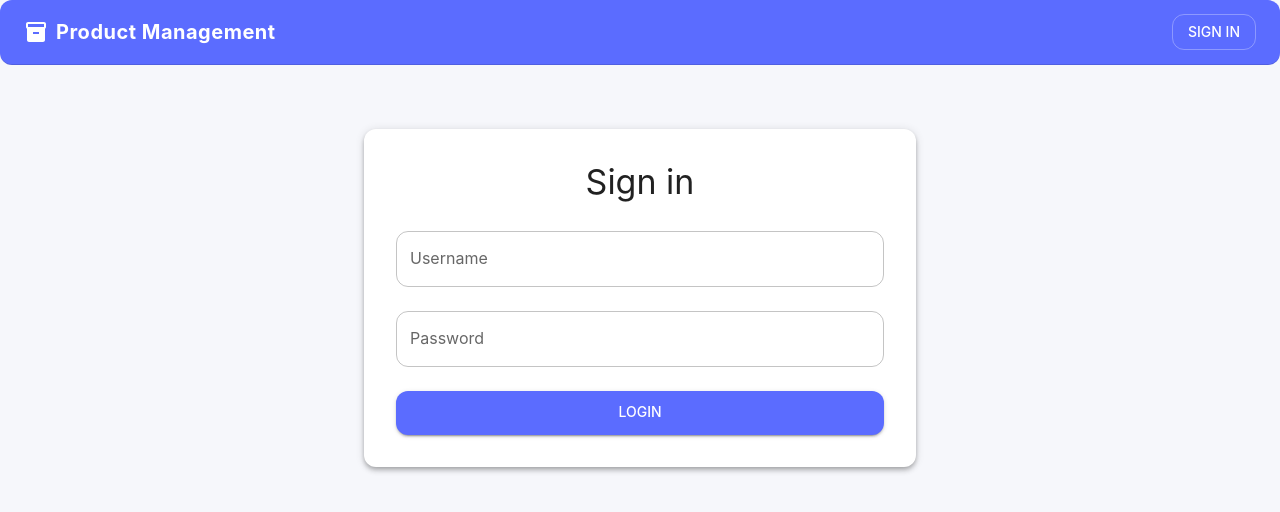
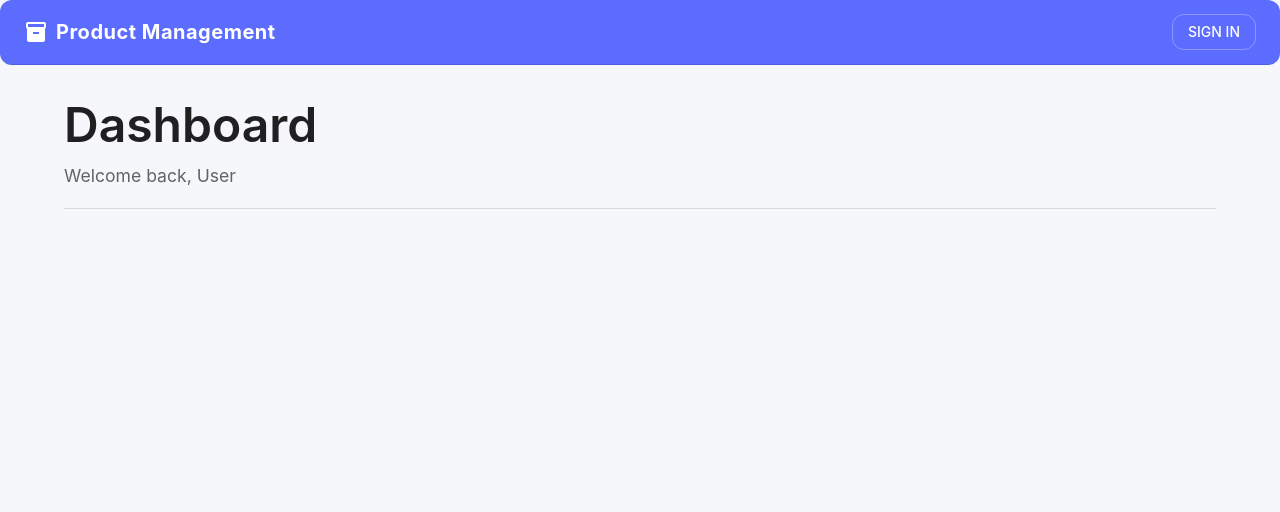
Before and after one commit to madhusri-bit/PMS_frontend, a React app: page / in a window 1280 px wide. Before the commit this address led to /login. Shown: the top 512 px of the page. Built offline with nearby package versions, Linux system fonts and the light colour scheme.

Commit message:
Update App.jsx

```diff
--- a/src/App.jsx
+++ b/src/App.jsx
@@ -31,14 +31,7 @@
           <Route path="/login" element={<Login />} />
 
           {/* Protected Home */}
-          <Route
-            path="/"
-            element={
-              <ProtectedRoute>
-                <Home />
-              </ProtectedRoute>
-            }
-          />
+          <Route path="/" element={<Home />} />
 
           {/* Products */}
           <Route
```
